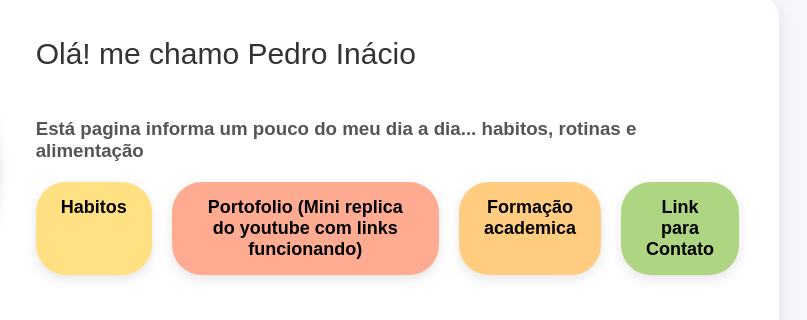
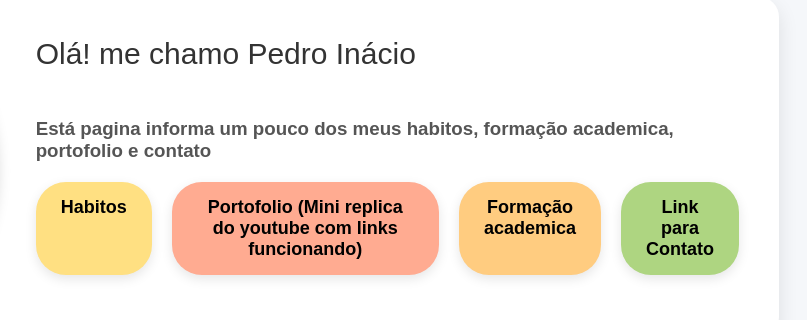
Before and after one commit to Pedroinaciolimao/Trabalho-sobre-mim, a plain HTML site: page index.html in a window 1280 px wide. Shown: the part 103-423 px from the top of the page, 361-1168 px from the left. Drawn offline with Linux system fonts and the light colour scheme.

Commit message:
Segundo upload teste

```diff
--- a/index.html
+++ b/index.html
@@ -15,7 +15,7 @@
 
            <div class="sobre">
            <br>
-           <h3>Está pagina informa um pouco do meu dia a dia... habitos, rotinas e alimentação</h3>
+           <h3>Está pagina informa um pouco dos meus habitos, formação academica, portofolio e contato</h3>
            </div>
         <div class="abas">
            <div id="aba1">
```
